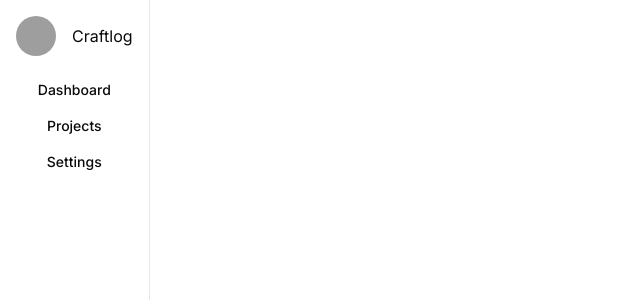
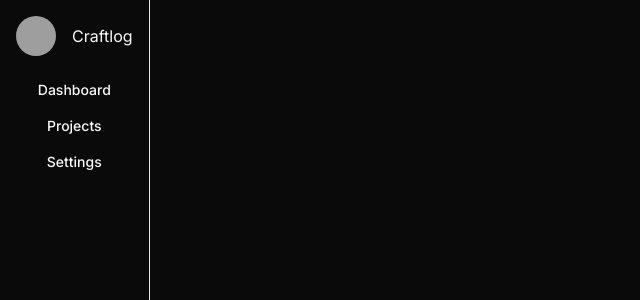
Before and after one commit to icarodredd/craftlog, a React (Vite) app: page / in a window 1280 px wide. Shown: the top 300 px of the page, without its empty margins (0-640 px from the left). Built offline with nearby package versions, Linux system fonts and the light colour scheme; grey boxes are pictures that could not be loaded.

Commit message:
dark mode always on

```diff
--- a/src/index.css
+++ b/src/index.css
@@ -6,38 +6,37 @@
 
 @layer base {
   :root {
-    --background: 0 0% 100%;
-    --foreground: 0 0% 3.9%;
-    --card: 0 0% 100%;
-    --card-foreground: 0 0% 3.9%;
-    --popover: 0 0% 100%;
-    --popover-foreground: 0 0% 3.9%;
-    --primary: 0 0% 9%;
-    --primary-foreground: 0 0% 98%;
-    --secondary: 0 0% 96.1%;
-    --secondary-foreground: 0 0% 9%;
-    --muted: 0 0% 96.1%;
-    --muted-foreground: 0 0% 45.1%;
-    --accent: 0 0% 96.1%;
-    --accent-foreground: 0 0% 9%;
-    --destructive: 0 84.2% 60.2%;
+    --background: 0 0% 3.9%;
+    --foreground: 0 0% 98%;
+    --card: 0 0% 3.9%;
+    --card-foreground: 0 0% 98%;
+    --popover: 0 0% 3.9%;
+    --popover-foreground: 0 0% 98%;
+    --primary: 0 0% 98%;
+    --primary-foreground: 0 0% 9%;
+    --secondary: 0 0% 14.9%;
+    --secondary-foreground: 0 0% 98%;
+    --muted: 0 0% 14.9%;
+    --muted-foreground: 0 0% 63.9%;
+    --accent: 0 0% 14.9%;
+    --accent-foreground: 0 0% 98%;
+    --destructive: 0 62.8% 30.6%;
     --destructive-foreground: 0 0% 98%;
-    --border: 0 0% 89.8%;
-    --input: 0 0% 89.8%;
-    --ring: 0 0% 3.9%;
-    --chart-1: 12 76% 61%;
-    --chart-2: 173 58% 39%;
-    --chart-3: 197 37% 24%;
-    --chart-4: 43 74% 66%;
-    --chart-5: 27 87% 67%;
-    --radius: 0.5rem;
-    --sidebar-background: 0 0% 98%;
-    --sidebar-foreground: 240 5.3% 26.1%;
-    --sidebar-primary: 240 5.9% 10%;
-    --sidebar-primary-foreground: 0 0% 98%;
-    --sidebar-accent: 240 4.8% 95.9%;
-    --sidebar-accent-foreground: 240 5.9% 10%;
-    --sidebar-border: 220 13% 91%;
+    --border: 0 0% 14.9%;
+    --input: 0 0% 14.9%;
+    --ring: 0 0% 83.1%;
+    --chart-1: 220 70% 50%;
+    --chart-2: 160 60% 45%;
+    --chart-3: 30 80% 55%;
+    --chart-4: 280 65% 60%;
+    --chart-5: 340 75% 55%;
+    --sidebar-background: 240 5.9% 10%;
+    --sidebar-foreground: 240 4.8% 95.9%;
+    --sidebar-primary: 224.3 76.3% 48%;
+    --sidebar-primary-foreground: 0 0% 100%;
+    --sidebar-accent: 240 3.7% 15.9%;
+    --sidebar-accent-foreground: 240 4.8% 95.9%;
+    --sidebar-border: 240 3.7% 15.9%;
     --sidebar-ring: 217.2 91.2% 59.8%;
   }
   .dark {
```
